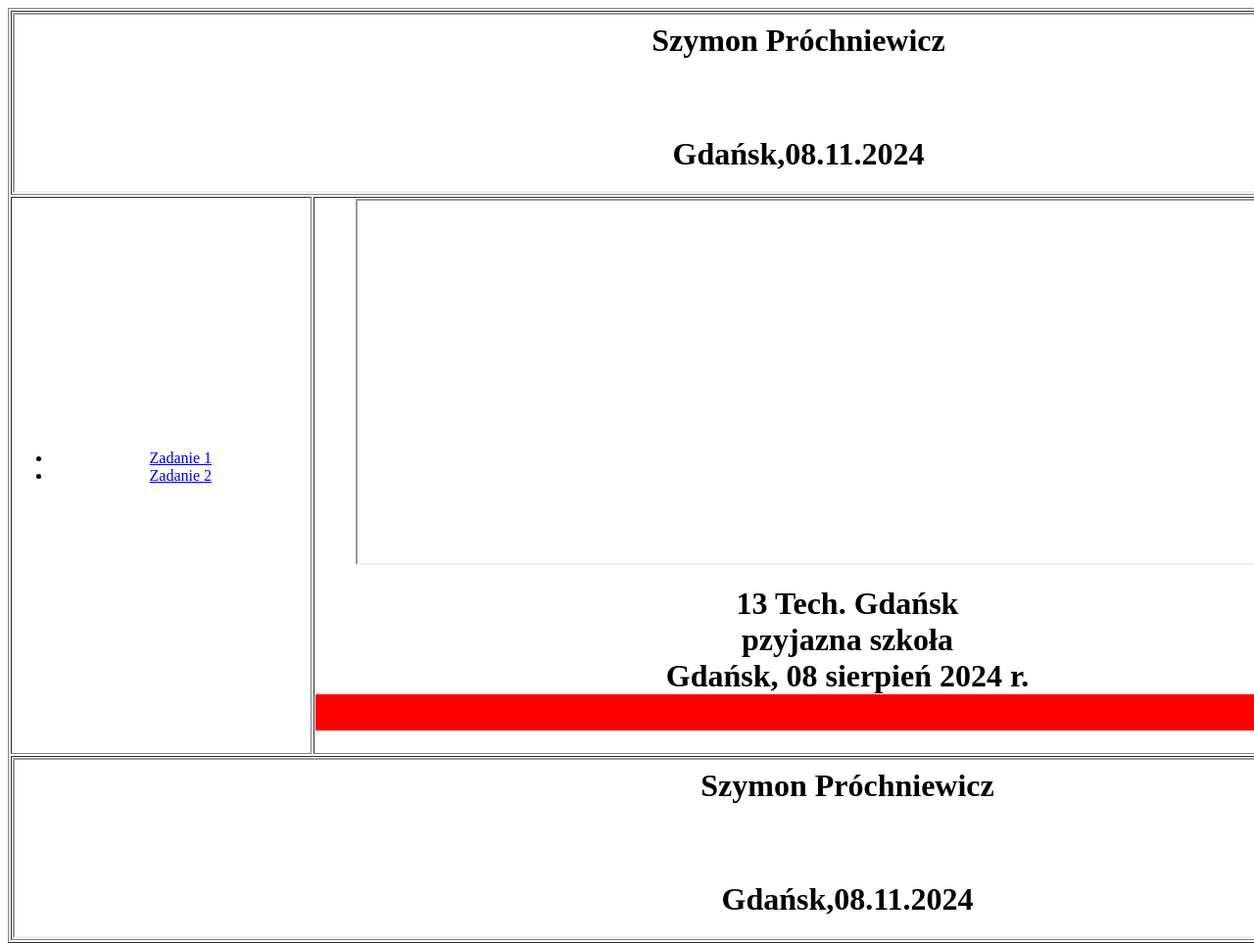
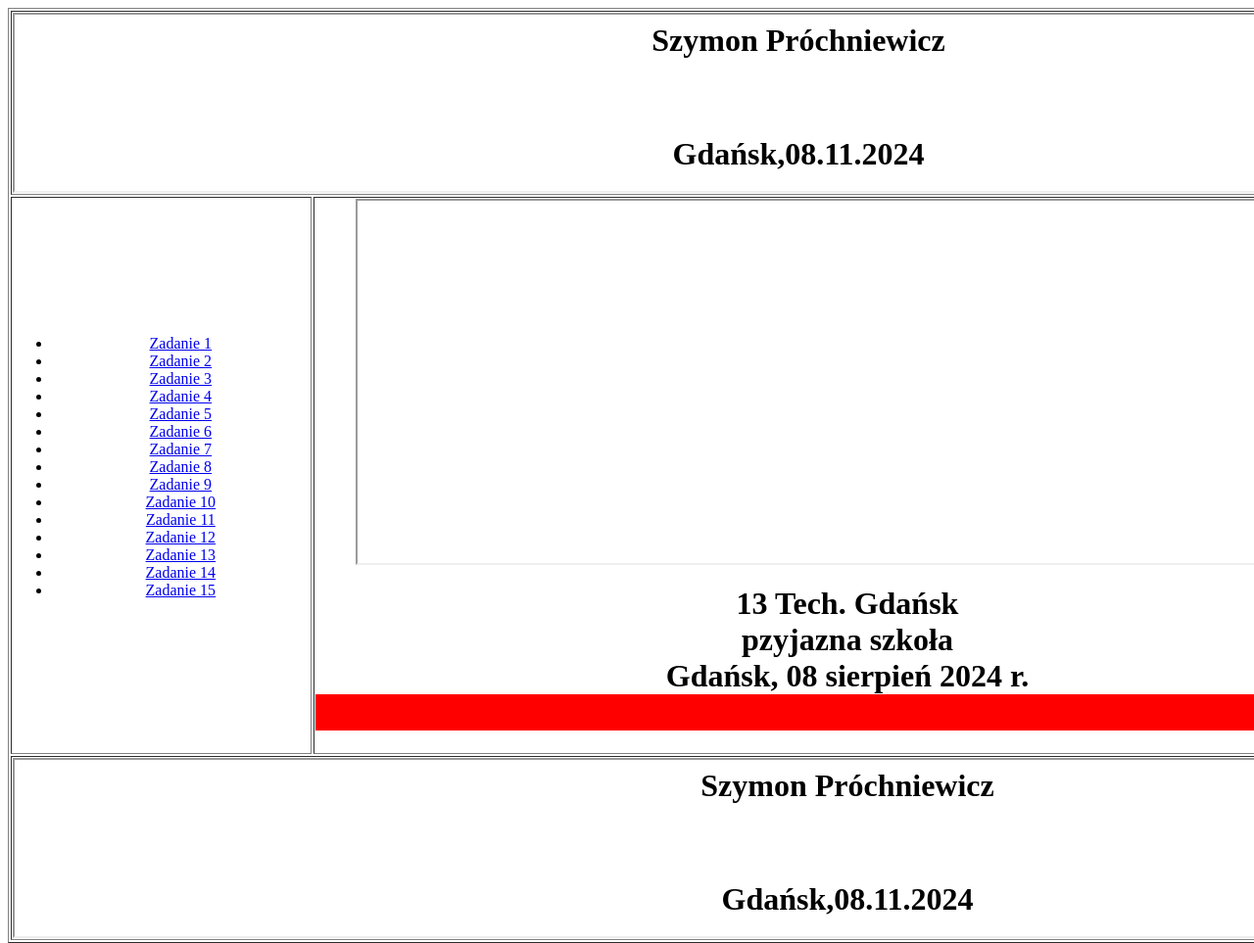
Before and after one commit to SerumLasis/G-wny-Plik, a plain HTML site: page index1.html in a window 1280 px wide. Shown: the top 963 px of the page at 98% size. Drawn offline with Linux system fonts and the light colour scheme.

Commit message:
Update index1.html

```diff
--- a/index1.html
+++ b/index1.html
@@ -20,6 +20,45 @@
  </li>
  <li>
  <a href="Zadanie2.html/" target="obszar_glowny">Zadanie 2</a>
+ </li>
+ <li>
+ <a href="Zadanie3.html/" target="obszar_glowny">Zadanie 3</a>
+ </li>
+ <li>
+ <a href="Zadanie4.html/" target="obszar_glowny">Zadanie 4</a>
+ </li>
+ <li>
+ <a href="Zadanie5.html/" target="obszar_glowny">Zadanie 5</a>
+ </li>
+ <li>
+ <a href="Zadanie6.html/" target="obszar_glowny">Zadanie 6</a>
+ </li>
+ <li>
+ <a href="Zadanie7.html/" target="obszar_glowny">Zadanie 7</a>
+ </li>
+ <li>
+ <a href="Zadanie8.html/" target="obszar_glowny">Zadanie 8</a>
+ </li>
+ <li>
+ <a href="Zadanie9.html/" target="obszar_glowny">Zadanie 9</a>
+ </li>
+ <li>
+ <a href="Zadanie10.html/" target="obszar_glowny">Zadanie 10</a>
+ </li>
+ <li>
+ <a href="Zadanie11.html/" target="obszar_glowny">Zadanie 11</a>
+ </li>
+ <li>
+ <a href="Zadanie12.html/" target="obszar_glowny">Zadanie 12</a>
+ </li>
+ <li>
+ <a href="Zadanie13.html/" target="obszar_glowny">Zadanie 13</a>
+ </li>
+ <li>
+ <a href="Zadanie14.html/" target="obszar_glowny">Zadanie 14</a>
+ </li>
+ <li>
+ <a href="Zadanie15.html/" target="obszar_glowny">Zadanie 15</a>
  </li>
  </ul>
  </td>
```
